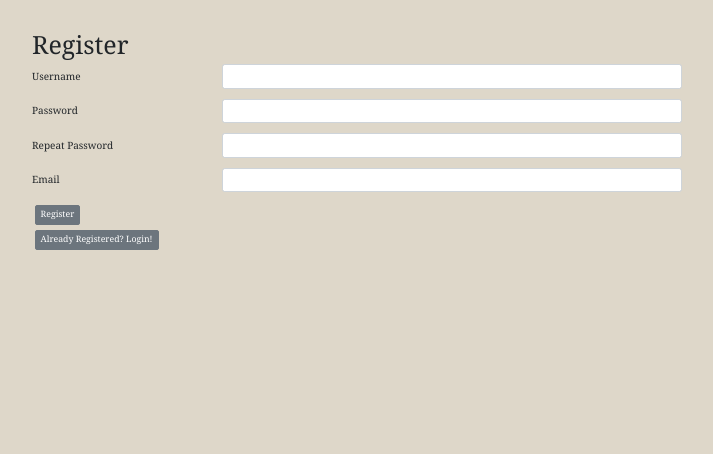
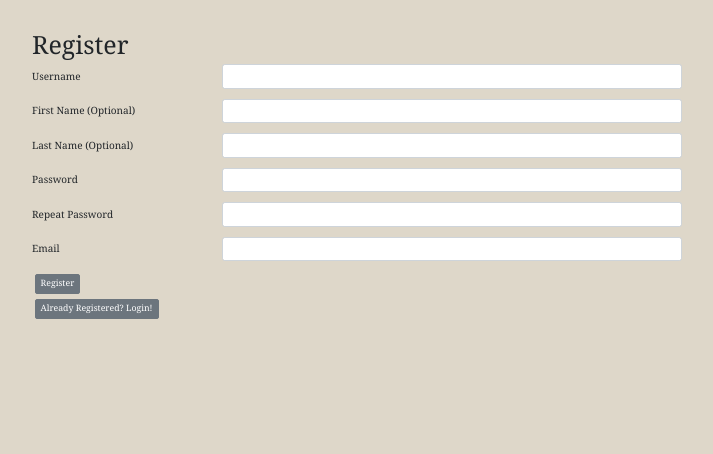
Before and after one commit to kristenkrofchik/history_lesson_capstone, a Flask app: page /register in a window 1280 px wide. Shown: the part 346-800 px from the top of the page, without its empty margins (53-766 px from the left). Run offline with Flask 2, Linux system fonts and the light colour scheme; some libraries are stand-ins or nearby versions.

Commit message:
changes to models. styling. working on api still

```diff
--- a/app.py
+++ b/app.py
@@ -57,8 +57,10 @@ def handle_register_form():
             username = form.username.data
             password = form.password.data
             email = form.email.data
+            first_name = form.first_name.data
+            last_name = form.last_name.data
 
-            user = User.signup(username, password, email)
+            user = User.signup(username, password, email, first_name, last_name)
 
             db.session.commit()
             session['id'] = user.id
@@ -344,15 +346,13 @@ def handle_add_lesson_form(user_id):
     if form.validate_on_submit():
         title = form.title.data
         summary = form.summary.data
-        start_date = form.start_date.data.strftime('%Y-%m-%d')
-        end_date = form.end_date.data.strftime('%Y-%m-%d')
+        date = form.date.data.strftime('%Y-%m-%d')
         resources = form.resources.data
 
         lesson = Lesson(
             title=title,
             summary=summary,
-            start_date=date,
-            end_date=date,
+            date=date,
             user_id=user.id
         )
 
@@ -411,8 +411,7 @@ def handle_edit_lesson_form(lesson_id):
     if form.validate_on_submit():
         lesson.title = form.title.data
         lesson.summary = form.summary.data
-        lesson.start_date = form.start_date.data.strftime('%Y-%m-%d')
-        lesson.end_date = form.end_date.data.strftime('%Y-%m-%d')
+        lesson.date = form.date.data.strftime('%Y-%m-%d')
         lesson.resources = form.resources.data
 
         db.session.commit()
@@ -549,4 +548,7 @@ def add_resource():
     db.session.add(new_resource)
     db.session.commit()
 
-    return redirect(f"/users/{user.id}", user=user)
+    serialized = serialize_resource(new_resource)
+
+    #return redirect(f"/users/{user.id}", user=user)
+    return (jsonify(resource=serialized), 201)
--- a/forms.py
+++ b/forms.py
@@ -10,6 +10,12 @@ class RegisterForm(FlaskForm):
     username = StringField(
         "Username",
         validators=[InputRequired(), Length(min=1, max=25)],
+    )
+    first_name = StringField(
+        "First Name (Optional)"
+    )
+    last_name = StringField(
+        "Last Name (Optional)"
     )
     password = PasswordField(
         "Password",
@@ -92,12 +98,9 @@ class AddLessonForm(FlaskForm):
     summary = TextAreaField(
         "Summary (Optional)",
     )
-    start_date = DateField(
-        "When will the lesson start?", format='%Y-%m-%d',
+    date = DateField(
+        "When will the lesson occur?", format='%Y-%m-%d',
         validators=[InputRequired()],
-    )
-    end_date = DateField(
-        "When will the lesson end?", format='%Y-%m-%d',
     )
     resources = SelectField(
         "Add Primary Resource", coerce=int
@@ -112,12 +115,9 @@ class EditLessonForm(FlaskForm):
     summary = TextAreaField(
         "Summary",
     )
-    start_date = DateField(
-        "When will the lesson start?", format='%Y-%m-%d',
+    date = DateField(
+        "When will the lesson occur?", format='%Y-%m-%d',
         validators=[InputRequired()],
-    )
-    end_date = DateField(
-        "When will the lesson end?", format='%Y-%m-%d',
     )
     resources = SelectField(
         "Add Primary Resource", coerce=int
--- a/models.py
+++ b/models.py
@@ -53,7 +53,7 @@ class User(db.Model):
     lesson = db.relationship("Lesson", backref="user", cascade="all,delete")
 
     @classmethod
-    def signup(cls, username, password, email):
+    def signup(cls, username, password, email, first_name, last_name):
         """Signs up user for profile.
 
         Hashes password and adds user to database.
@@ -65,6 +65,8 @@ class User(db.Model):
             username=username,
             password=hashed_pwd,
             email=email,
+            first_name=first_name,
+            last_name=last_name
         )
 
         db.session.add(user)
--- a/static/app.js
+++ b/static/app.js
@@ -28,7 +28,7 @@ window.onload = function() {
 
         for(let item of results) {
             itemDisplay = document.createElement('li');
-            itemDisplay.innerHTML = `<a data-id="${item.id}" class="resourceLink" href="${item.url}">${item.title}, ${item.description}, ${item.date}</a><p><a href="/api/resources/add" data-id="${item.id}" data-title="${item.title}" data-description="${item.description}" data-url="${item.url}" class="btn btn-primary addResource" formmethod="post">Add Resource</a></p>`;
+            itemDisplay.innerHTML = `<a data-id="${item.id}" class="resourceLink" href="${item.url}">${item.title}, ${item.description}, ${item.date}</a><p><a href="/api/resources/add" data-id="${item.id}" data-title="${item.title}" data-description="${item.description}" data-url="${item.url}" class="btn btn-secondary btn-sm m-1 addResource" formmethod="post">Add Resource</a></p>`;
             resourceSearchResults.appendChild(itemDisplay);
         }
     }
--- a/static/style.css
+++ b/static/style.css
@@ -14,11 +14,13 @@ html {
 }
 
 a {
-    color: #ded7c9;
+    color: #272016;
+    text-decoration: none;
 }
 
 a:hover {
-    color: #ccc0ab;
+    color: #3b3424;
+    text-decoration: none;
 }
 
 .calendarContainer {
@@ -119,6 +121,11 @@ a:hover {
 
 .calendarLink {
     font-size: .75rem;
+    color: #ded7c9;
+    }
+
+.calendarLink:hover {
+    color: #ccc0ab;
 }
 
 .nav-link {
--- a/templates/users/lessons.html
+++ b/templates/users/lessons.html
@@ -21,8 +21,7 @@
             <h3>{{lesson.title}}</h3>
                 <ul>
                     <li>{{lesson.summary}}</li>
-                    <li>{{lesson.start_date}}</li>
-                    <li>{{lesson.end_date}}</li>
+                    <li>{{lesson.date}}</li>
                 </ul>
                 <p>
                     <a href="/lessons/{{ lesson.id }}/edit" class="btn btn-secondary btn-sm m-1" methods=>
```
